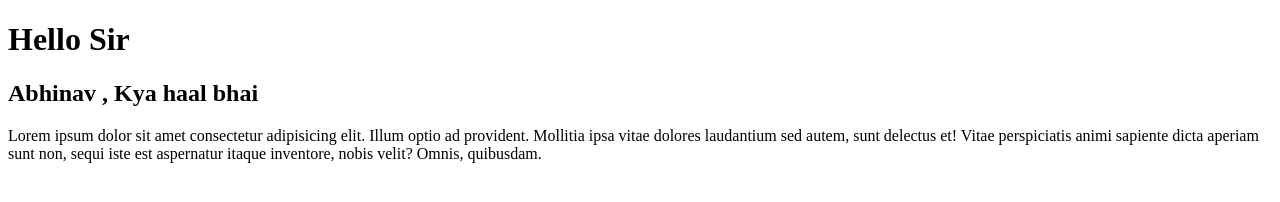
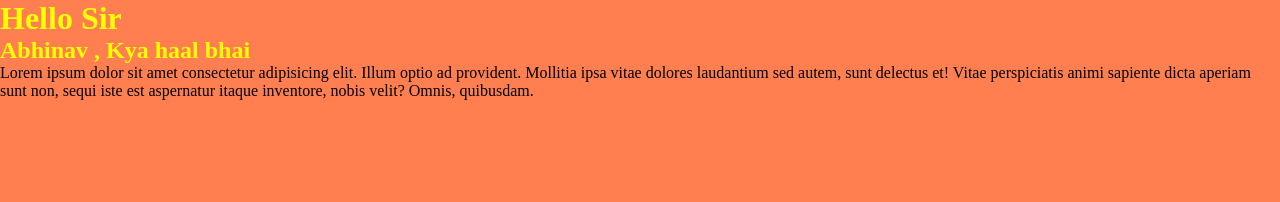
Before and after one commit to RohitAgarwal625/abhinav, a plain HTML site: page index.html in a window 1280 px wide. Drawn offline with Linux system fonts and the light colour scheme.

Commit message:
Adding style to the index file

```diff
--- a/index.html
+++ b/index.html
@@ -4,6 +4,7 @@
     <meta charset="UTF-8">
     <meta name="viewport" content="width=device-width, initial-scale=1.0">
     <title>Document</title>
+    <link rel="stylesheet" href="./style.css">
 </head>
 <body>
     <h1>Hello Sir</h1>
--- /dev/null
+++ b/style.css
@@ -0,0 +1,19 @@
+*{
+    padding: 0;
+    margin: 0;
+}
+
+body {
+    background-color: coral;
+
+}
+h1{
+    color:yellow;
+    align-items: center;
+    justify-content: center;
+
+}
+h2{
+    color: yellow;
+    justify-content: center;
+}
```
